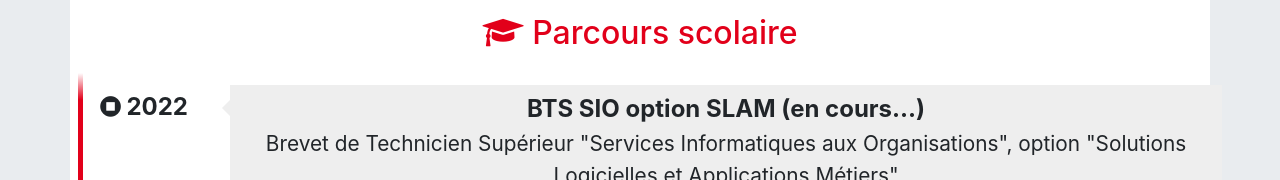
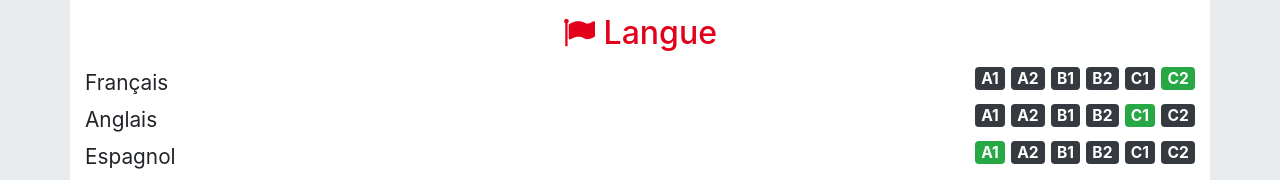
Before and after one commit to iwanttocommit/iwanttocommit.github, a plain HTML site: page cv.html in a window 1280 px wide. Shown: the part 772-952 px from the top of the page. Drawn offline with nearby package versions, Linux system fonts and the light colour scheme.

Commit message:
Ajout des langues au CV

```diff
--- a/css/cv.css
+++ b/css/cv.css
@@ -85,3 +85,9 @@ body { padding-top: 50px; }
 .meContacter a:hover>img { filter: grayscale(0); -webkit-filter: grayscale(0);
                            -moz-filter: grayscale(0); -ms-filter: grayscale(0);
                            -o-filter: grayscale(0); }
+/******************************************
+* Langues
+******************************************/
+#langues .container { display: flex; flex-direction: row; justify-content: space-between; }
+#langues .langue, #langues .niveau{ font-size: 1.3em; }
+#langues .langue { padding-top: 6px; }
--- a/cv.html
+++ b/cv.html
@@ -200,6 +200,43 @@
                                 </div>
                             </div>
                         </div>
+                        <!-- Partie Droite -->
+                        <div id="langues" class="rubrique clearfix">
+                            <h2><span class="fa fa-flag"></span> Langue</h2>
+                            <div class="container">
+                                <div class="langue">Français</div>
+                                <div class="niveau">
+                                    <span class="badge badge-dark">A1</span>
+                                    <span class="badge badge-dark">A2</span>
+                                    <span class="badge badge-dark">B1</span>
+                                    <span class="badge badge-dark">B2</span>
+                                    <span class="badge badge-dark">C1</span>
+                                    <span class="badge badge-success">C2</span>
+                                </div>
+                            </div>
+                            <div class="container">
+                                <div class="langue">Anglais</div>
+                                <div class="niveau">
+                                    <span class="badge badge-dark">A1</span>
+                                    <span class="badge badge-dark">A2</span>
+                                    <span class="badge badge-dark">B1</span>
+                                    <span class="badge badge-dark">B2</span>
+                                    <span class="badge badge-success">C1</span>
+                                    <span class="badge badge-dark">C2</span>
+                                </div>
+                            </div>
+                            <div class="container">
+                                <div class="langue">Espagnol</div>
+                                <div class="niveau">
+                                    <span class="badge badge-success">A1</span>
+                                    <span class="badge badge-dark">A2</span>
+                                    <span class="badge badge-dark">B1</span>
+                                    <span class="badge badge-dark">B2</span>
+                                    <span class="badge badge-dark">C1</span>
+                                    <span class="badge badge-dark">C2</span>
+                                </div>
+                            </div>
+                        </div>
                         <div class="rubrique clearfix">
                             <h2><span class="fa fa-graduation-cap"></span> Parcours scolaire</h2>
                             <ul id="parcours" class="clearfix">
```
